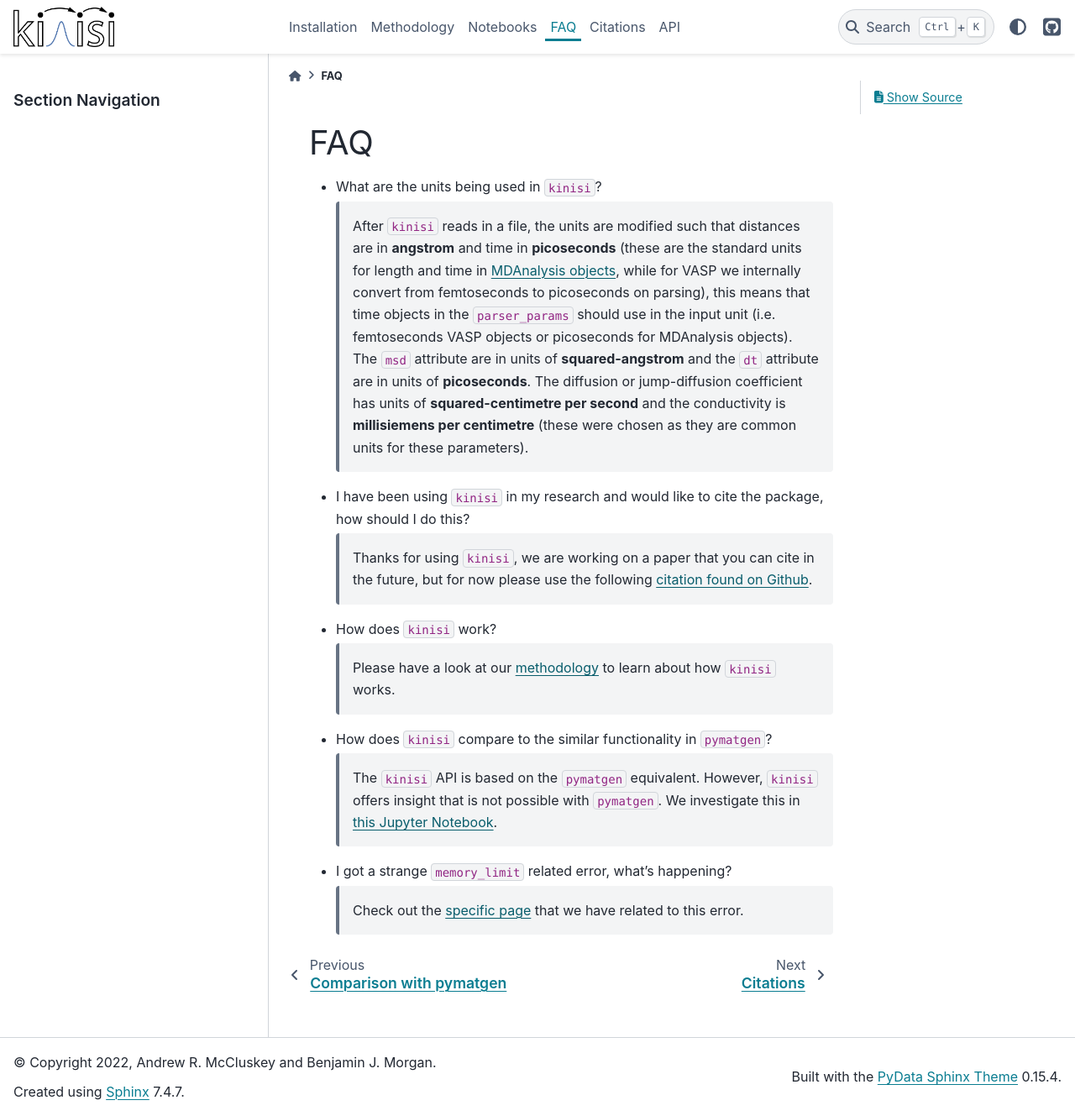
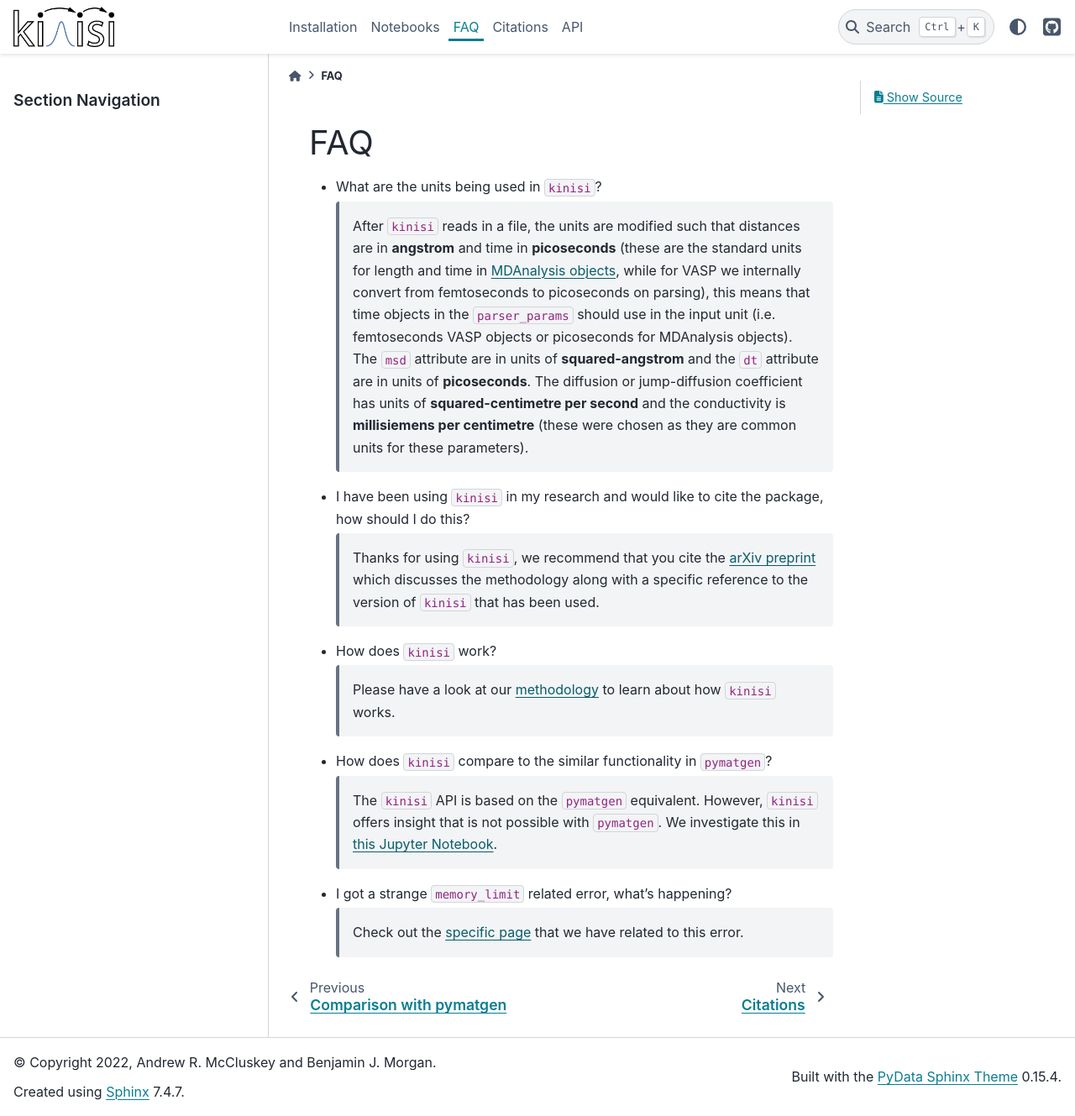
Before and after one commit to bjmorgan/kinisi, a Sphinx documentation site: the page built from docs/source/faq.md, in a window 1280 px wide and 1329 px high. Shown: the whole window at 84% size. Built offline with Sphinx 7.4.7 and the PyData theme 0.15.4, drawn with Linux system fonts in a browser that asks for light colours.

Commit message:
Add references to the preprint

```diff
--- a/docs/source/faq.md
+++ b/docs/source/faq.md
@@ -13,8 +13,8 @@
 
 - I have been using `kinisi` in my research and would like to cite the package, how should I do this?
 
-    > Thanks for using `kinisi`, we are working on a paper that you can cite in the future, but for now please use the
-    > following [citation found on Github](https://github.com/bjmorgan/kinisi).
+    > Thanks for using `kinisi`, we recommend that you cite the [arXiv preprint](https://arxiv.org/abs/2305.18244) which
+    > discusses the methodology along with a specific reference to the version of `kinisi` that has been used.
 
 - How does `kinisi` work?
 
```
Also changed, not shown: docs/source/index.md (+1 -2 lines), 1 other file.
